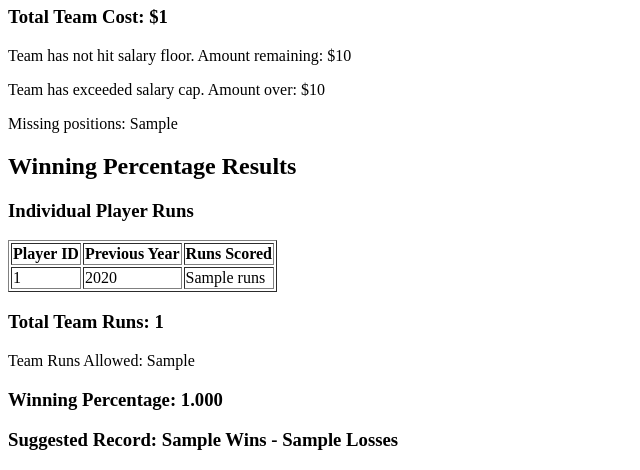
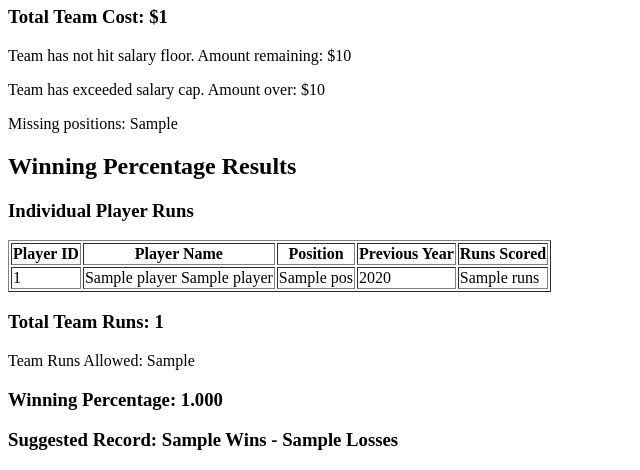
Before and after one commit to hannahb09/TeamBalance, a Django app: template roster/templates/roster/home.html in a window 1280 px wide. Shown: the part 516-986 px from the top of the page, without its empty margins (0-640 px from the left). Run offline with Django 5.2, Linux system fonts and the light colour scheme; the template is opened without the code that fills it: most values are stand-ins (such as "Sample title", 1, 10 or a date in 2020).

Commit message:
update grouping and home to keep needed coloms always

```diff
--- a/roster/templates/roster/home.html
+++ b/roster/templates/roster/home.html
@@ -120,6 +120,8 @@
         <table border="1">
             <tr>
                 <th>Player ID</th>
+                <th>Player Name</th>
+                <th>Position</th>
                 <th>Previous Year</th>
                 <th>Runs Scored</th>
             </tr>
@@ -127,6 +129,8 @@
             {% for player in win_result.player_runs %}
             <tr>
                 <td>{{ player.playerID }}</td>
+                <td>{{ player.nameFirst }} {{ player.nameLast }}</td>
+                <td>{{ player.POS }}</td>
                 <td>{{ player.year }}</td>
                 <td>{{ player.runs }}</td>
             </tr>
```
Also changed, not shown: grouping.py (+9 -5 lines), db.sqlite3.
